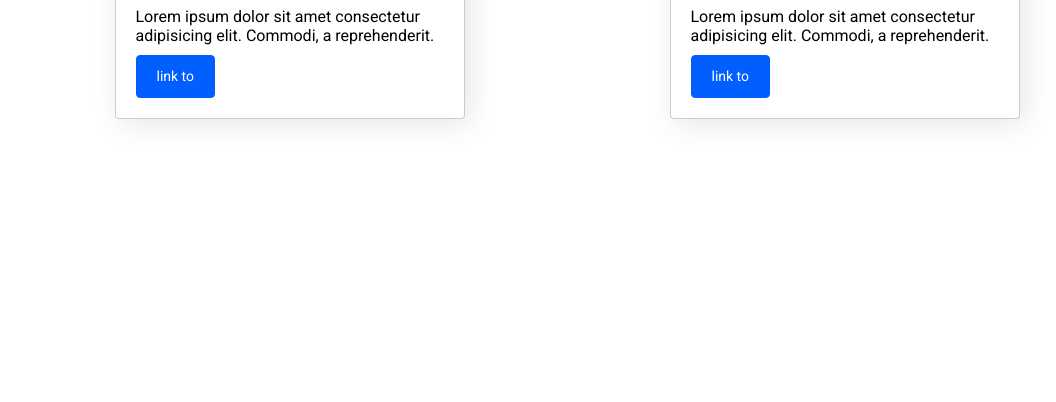
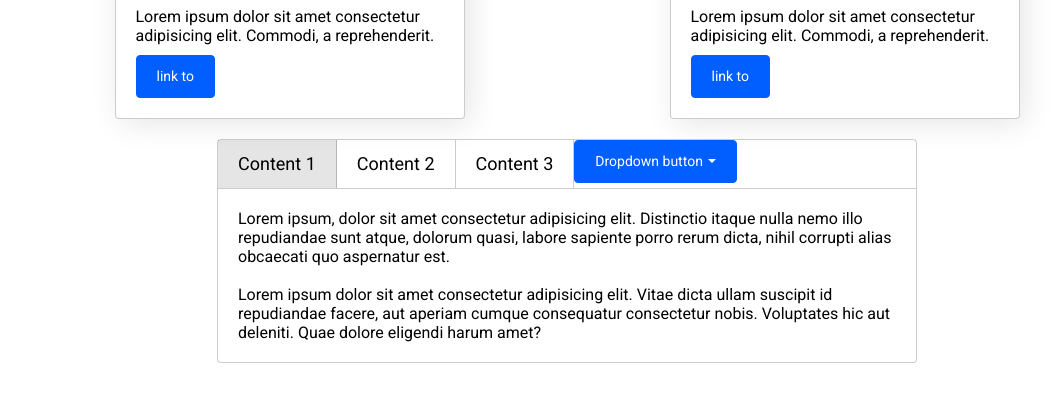
Before and after one commit to BudnikOleksii/Library, a website: page src/index.html in a window 1280 px wide. Shown: the part 396-798 px from the top of the page, without its empty margins (73-1129 px from the left). Drawn offline with nearby package versions, Linux system fonts and the light colour scheme; files that its build step writes are made by us from their sources; files whose address does not match are found by name.

Commit message:
tab component was added

```diff
--- a/src/index.html
+++ b/src/index.html
@@ -45,28 +45,6 @@
         </div>
 
         <!-- Modal -->
-        <!-- <div class="modal" id="exampleModal">
-            <div class="modal-dialog">
-                <div class="modal-content">
-                    <button class="close" data-close>
-                        <span>&times;</span>
-                    </button>
-                    <div class="modal-header">
-                        <div class="modal-title">
-                            Modal title
-                        </div>
-                    </div>
-                    <div class="modal-body">
-                        Lorem ipsum dolor sit amet consectetur adipisicing elit. Eum voluptas earum at nulla voluptatem laudantium ea ducimus aspernatur repellendus facilis repudiandae, itaque placeat nobis libero quas, eaque similique necessitatibus cum?
-                    </div>
-                    <div class="modal-footer">
-                        <button class="btn btn-danger" data-close>Close</button>
-                        <button class="btn btn-success">Save changes</button>
-                    </div>
-                </div>
-            </div>
-        </div> -->
-
         <div class="modal" id="exampleModal2">
             <div class="modal-dialog">
                 <div class="modal-content">
@@ -88,6 +66,39 @@
                 </div>
             </div>
         </div>
+
+        <!-- Tabs -->
+        <div class="tab mt-20 block-center">
+            <div class="tab-panel" data-tabpanel>
+                <div class="tab-item tab-item--active">Content 1</div>
+                <div class="tab-item">Content 2</div>
+                <div class="tab-item">Content 3</div>
+                <div class="dropdown">
+                    <button class="btn btn-primary dropdown-toggle" id="dropdownMenuButton2">Dropdown button</button>
+                    <div class="dropdown-menu" data-toggle-id="dropdownMenuButton2">
+                        <a href="#" class="dropdown-item">Action</a>
+                        <a href="#" class="dropdown-item">Action #2</a>
+                        <a href="#" class="dropdown-item">Action #3</a>
+                    </div>
+                </div>
+                <div class="wrap"></div>
+            </div>
+            <div class="tab-content tab-content--active">
+                Lorem ipsum, dolor sit amet consectetur adipisicing elit. Distinctio itaque nulla nemo illo repudiandae sunt atque, dolorum quasi, labore sapiente porro rerum dicta, nihil corrupti alias obcaecati quo aspernatur est.
+                <br> <br>
+                Lorem ipsum dolor sit amet consectetur adipisicing elit. Vitae dicta ullam suscipit id repudiandae facere, aut aperiam cumque consequatur consectetur nobis. Voluptates hic aut deleniti. Quae dolore eligendi harum amet?
+            </div>
+            <div class="tab-content">
+                Lorem ipsum, dolor sit amet consectetur adipisicing elit. Distinctio itaque nulla nemo illo repudiandae sunt atque, dolorum quasi, labore sapiente porro rerum dicta, nihil corrupti alias obcaecati quo aspernatur est.
+                <br> <br>
+                Lorem ipsum dolor sit amet consectetur adipisicing elit. Vitae dicta ullam suscipit id repudiandae facere, aut aperiam cumque consequatur consectetur nobis. Voluptates hic aut deleniti. Quae dolore eligendi harum amet?
+                <br> <br>
+                Lorem ipsum dolor sit amet consectetur adipisicing elit. Vitae dicta ullam suscipit id repudiandae facere, aut aperiam cumque consequatur consectetur nobis. Voluptates hic aut deleniti. Quae dolore eligendi harum amet?
+            </div>
+            <div class="tab-content">
+                Lorem ipsum, dolor sit amet consectetur adipisicing elit. Distinctio itaque nulla nemo illo repudiandae sunt atque, dolorum quasi, labore sapiente porro rerum dicta, nihil corrupti alias obcaecati quo aspernatur est.
+            </div>
+        </div>
     </div>
 
     <script src='script.js'></script>
--- /dev/null
+++ b/src/js/lib/components/tab.js
@@ -0,0 +1,19 @@
+import $ from '../core';
+
+$.prototype.tab = function() {
+    for (let i = 0; i <this.length; i++) {
+        $(this[i]).on('click', () => {
+            $(this[i])
+                .addClass('tab-item--active')
+                .siblings()
+                .removeClass('tab-item--active')
+                .closest('.tab')
+                .find('.tab-content')
+                .removeClass('tab-content--active')
+                .eq($(this[i]).index())
+                .addClass('tab-content--active');
+        });
+    }
+};
+
+$('[data-tabpanel] .tab-item').tab();
--- a/src/js/lib/lib.js
+++ b/src/js/lib/lib.js
@@ -7,5 +7,6 @@ import './modules/attributes';
 import './modules/effects';
 import './components/dropdown';
 import './components/modal';
+import './components/tab';
 
 export default $;
--- /dev/null
+++ b/src/sass/components/_tab.scss
@@ -0,0 +1,33 @@
+.tab {
+    max-width: 700px;
+    &-panel {
+        display: flex;
+        width: 100%;
+        min-height: 50px;
+        border: 1px solid rgba(0,0,0, .2);
+        border-radius: 4px 4px 0 0;
+    }
+    &-item {
+        font-size: 18px;
+        line-height: 27px;
+        padding: 10px 20px;
+        border-right: 1px solid rgba(0,0,0, .2);
+        cursor: pointer;
+        &:last-child {
+            border-right: none;
+        }
+        &--active {
+            background-color: rgba(0,0,0, .1);
+        }
+    }
+    &-content {
+        display: none;
+        padding: 20px;
+        border: 1px solid rgba(0,0,0, .2);
+        border-top: none;
+        border-radius: 0 0 4px 4px;
+        &--active {
+            display: block;
+        }
+    }
+}
--- a/src/sass/components/_ui.scss
+++ b/src/sass/components/_ui.scss
@@ -2,3 +2,4 @@
 @import './dropdown.scss';
 @import './card.scss';
 @import './modal.scss';
+@import './tab.scss';
```
Also changed, not shown: dist/index.html, dist/script.js, dist/style.css, 1 other file.
